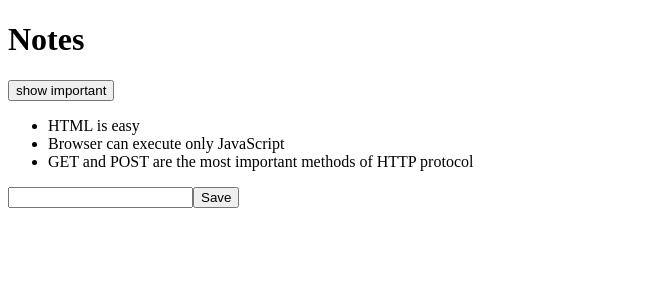
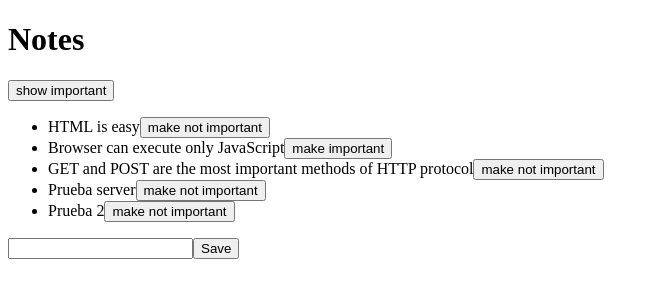
Before and after one commit to Chuy12G2/notes, a React (Create React App) app: page / in a window 1280 px wide. Shown: the top 300 px of the page, without its empty margins (0-659 px from the left). Built offline with nearby package versions, Linux system fonts and the light colour scheme; data requests are answered from the project's data file.

Commit message:
add functionality to manipulate the notes using the server

```diff
--- a/db.json
+++ b/db.json
@@ -17,6 +17,18 @@
       "content": "GET and POST are the most important methods of HTTP protocol",
       "date": "2022-1-17T19:20:14.298Z",
       "important": true
+    },
+    {
+      "content": "Prueba server",
+      "date": "2023-01-06T15:52:31.066Z",
+      "important": true,
+      "id": 4
+    },
+    {
+      "content": "Prueba 2",
+      "date": "2023-01-06T20:19:25.214Z",
+      "important": true,
+      "id": 5
     }
   ]
 }
--- a/src/App.js
+++ b/src/App.js
@@ -1,6 +1,7 @@
 import Note from './components/Note'
 import { useState, useEffect } from 'react'
 import axios from 'axios'
+import noteService from './services/notes'
 
 const App = () => {
 
@@ -9,36 +10,52 @@
   const [showAll, setShowAll] = useState(true)
 
   useEffect(() => {
-    console.log('effect')
-    axios
-      .get('http://localhost:3001/notes')
-      .then(response => {
-        console.log('promise fulfilled')
-        setNotes(response.data)
+    noteService
+      .getAll()
+      .then(initialNotes => {
+        setNotes(initialNotes)
       })
   }, [])
-
-  console.log('render', notes.length, 'notes')
-
 
   const addNote = (event) => {
     event.preventDefault()
     const noteObject = {
       content: newNote,
       date: new Date().toISOString(),
-      important: Math.random() < 0.5,
-      id: notes.length + 1,
+      important: Math.random() > 0.5
     }
-    setNotes(notes.concat(noteObject))
-    setNewNote("")
+
+    noteService
+      .create(noteObject)
+      .then(returnedNote => {
+        setNotes(notes.concat(returnedNote))
+        setNewNote('')
+      })
   }
 
   const handleNoteChange = (event) => {
-    console.log(event.target.value)
     setNewNote(event.target.value)
   }
 
   const notesToShow = showAll ? notes : notes.filter(note => note.important)
+
+
+  const toggleImportanceOf = id => {
+    const note = notes.find(n => n.id === id)
+    const changedNote = { ...note, important: !note.important }
+
+    noteService
+      .update(id, changedNote)
+      .then(returnedNote => {
+        setNotes(notes.map(note => note.id !== id ? note : returnedNote))
+      })
+      .catch(error => {
+        alert(
+          `the note '${note.content}' was already deleted from server`
+        )
+        setNotes(notes.filter(n => n.id !== id))
+      })
+  }
 
   return (
     <div>
@@ -50,7 +67,11 @@
       </div>
       <ul>
         {notesToShow.map(note =>
-          <Note key={note.id} note={note} />
+          <Note
+            key={note.id}
+            note={note}
+            toggleImportance={() => toggleImportanceOf(note.id)}
+          />
         )}
       </ul>
       <form onSubmit={addNote}>
--- a/src/components/Note.js
+++ b/src/components/Note.js
@@ -1,6 +1,15 @@
-const Note = ({ note }) => {
+const Note = ({ note, toggleImportance }) => {
+
+  const label = note.important
+    ? "make not important" : "make important"
+
     return (
-      <li>{note.content}</li>
+      <li>
+        {note.content}
+        <button onClick={toggleImportance}>
+          {label}
+        </button>
+      </li>
     )
   }
 
--- /dev/null
+++ b/src/services/notes.js
@@ -0,0 +1,23 @@
+import axios from 'axios'
+const baseUrl = 'http://localhost:3001/notes'
+
+const getAll = () => {
+  const request = axios.get(baseUrl)
+  return request.then(response => response.data)
+}
+
+const create = newObject => {
+  const request = axios.post(baseUrl, newObject)
+  return request.then(response => response.data)
+}
+
+const update = (id, newObject) => {
+  const request = axios.put(`${baseUrl}/${id}`, newObject)
+  return request.then(response => response.data)
+}
+
+export default {
+  getAll,
+  create,
+  update,
+}
```
